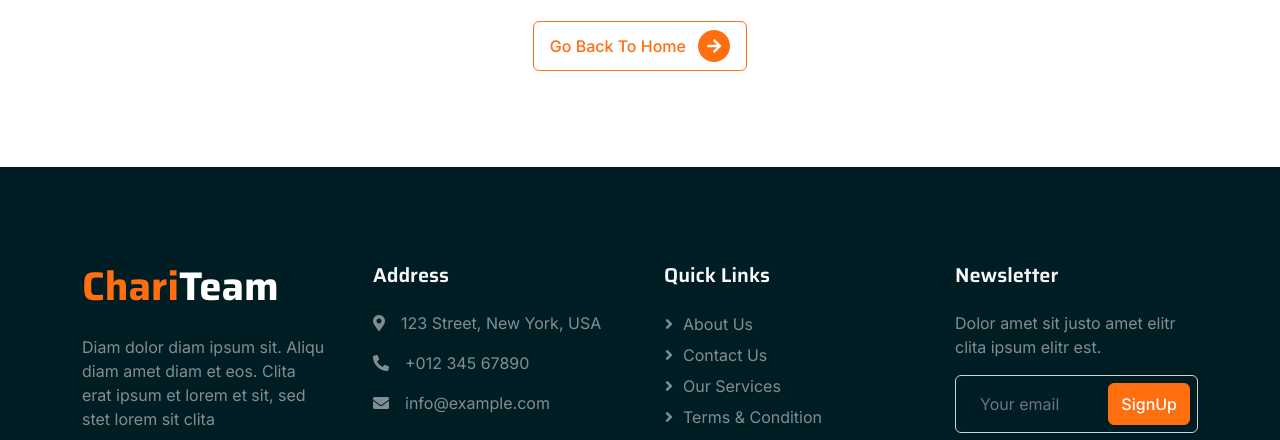
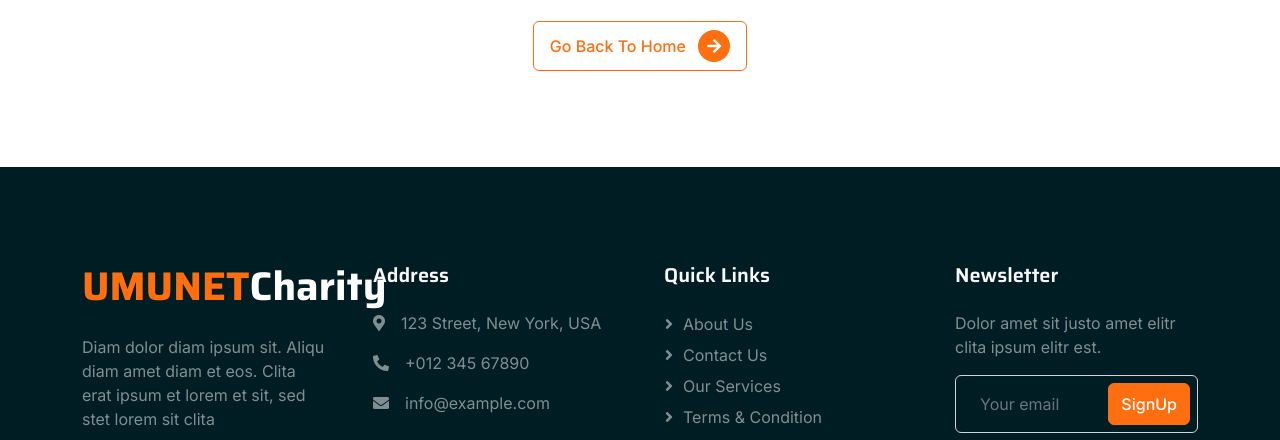
Before and after one commit to RahimTechSL/UMUNET-Charity-Foundation, a plain HTML site: page 404.html in a window 1280 px wide. Shown: the part 822-1262 px from the top of the page. Drawn offline with nearby package versions, Linux system fonts and the light colour scheme.

Commit message:
update files

```diff
--- a/404.html
+++ b/404.html
@@ -136,7 +136,7 @@
         <div class="container py-5">
             <div class="row g-5">
                 <div class="col-lg-3 col-md-6">
-                    <h1 class="fw-bold text-primary mb-4">Chari<span class="text-white">Team</span></h1>
+                    <h1 class="fw-bold text-primary mb-4">UMUNET<span class="text-white">Charity</span></h1>
                     <p>Diam dolor diam ipsum sit. Aliqu diam amet diam et eos. Clita erat ipsum et lorem et sit, sed stet lorem sit clita</p>
                     <div class="d-flex pt-2">
                         <a class="btn btn-square me-1" href=""><i class="fab fa-twitter"></i></a>
```
Also changed, not shown: about.html (+1 -1 lines), causes.html (+1 -1 lines), contact.html (+1 -1 lines), donate.html (+1 -1 lines), service.html (+1 -1 lines), team.html (+1 -1 lines), testimonial.html (+1 -1 lines).
